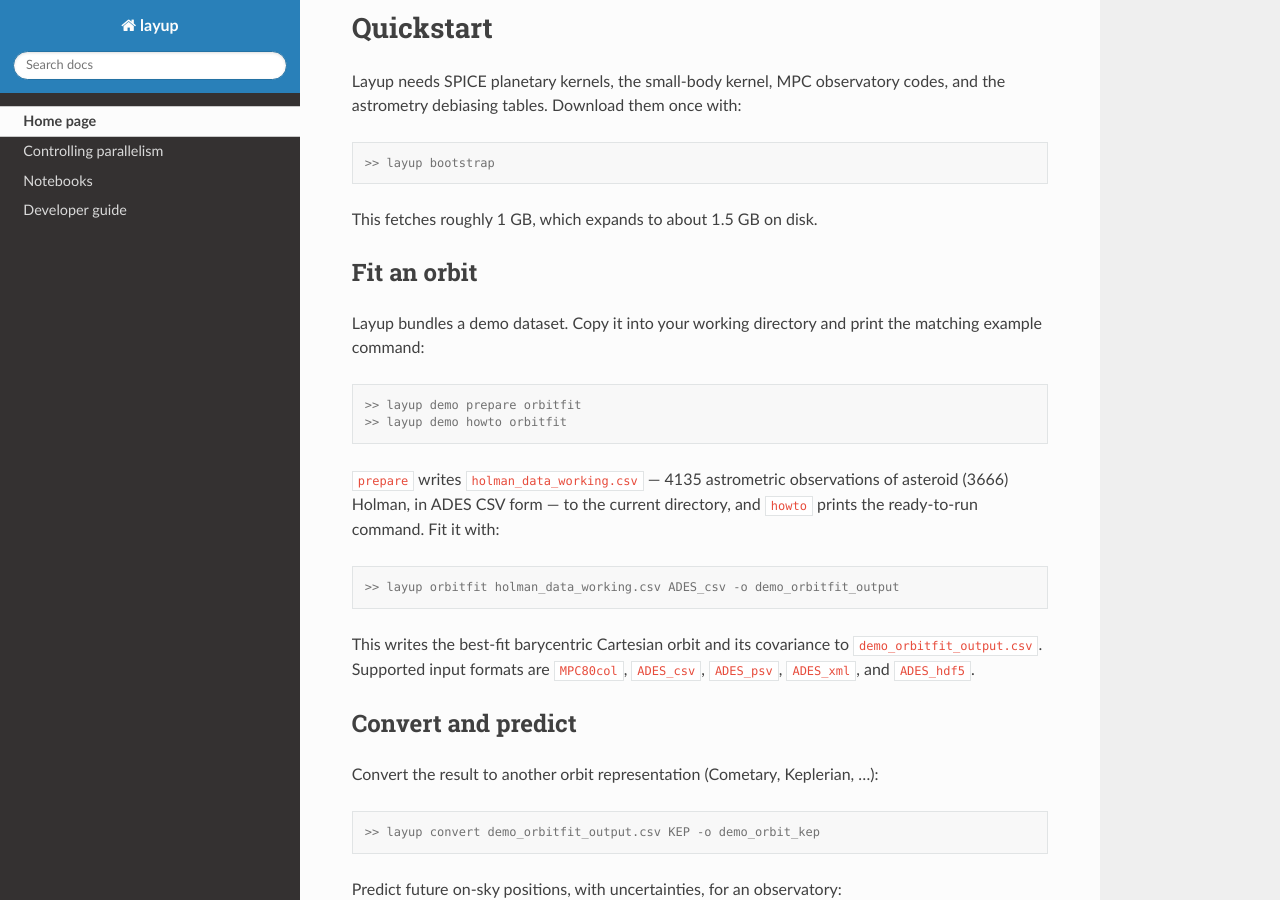
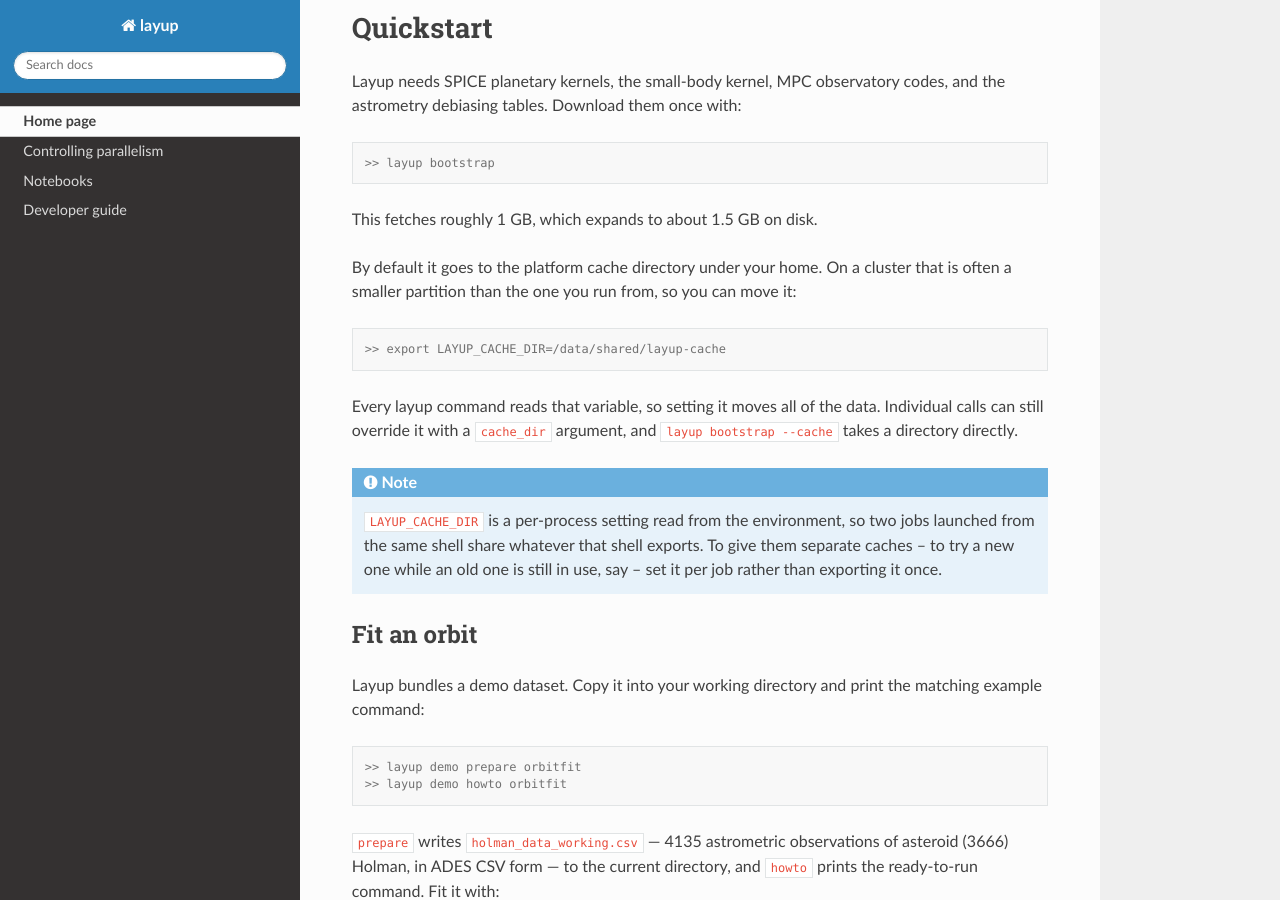
Before and after one commit to Smithsonian/layup, a Sphinx documentation site: the page built from docs/index.rst, in a window 1280 px wide and 900 px high, scrolled down 1677 px. Built offline with Sphinx 7.4.7 and the Read the Docs theme 3.1.0, drawn with Linux system fonts in a browser that asks for light colours; pages that are not in the unit, such as notebooks, are missing from menus.

Commit message:
Address review: shorter comment, and document the shared-shell case
Two points from @mschwamb's review.

**The module comment was too long and leaned on ticket numbers.** Her objection
was that references to issues will be confusing to read in a year or two, which
is fair -- they are shorthand for whoever is in the thread this week, not for
someone reading the source later. The docstring now says what the variable does
and what the precedence is, with no issue numbers and about half the words.

**She asked what happens if two jobs run in the same environment with different
caches.** Worth answering precisely rather than waving at it: the variable is
read on each call rather than captured at import, so a process can change it
mid-run, and two processes with different values are independent. But it is a
process setting inherited from the shell, so two jobs launched from the SAME
shell share whatever that shell exports -- which is exactly the case she
described. Set it per job rather than exporting it once.

That is now in the module docstring and, per her suggestion, in the
documentation: the bootstrap section of the landing page gains the export line,
notes that every command reads it, and carries a note about the shared-shell
case.

Also merges main, so this branch has the landing page that #478 added.

```diff
--- a/docs/index.rst
+++ b/docs/index.rst
@@ -91,6 +91,24 @@ codes, and the astrometry debiasing tables. Download them once with:
 
 This fetches roughly 1 GB, which expands to about 1.5 GB on disk.
 
+By default it goes to the platform cache directory under your home. On a cluster
+that is often a smaller partition than the one you run from, so you can move it:
+
+.. code-block:: console
+
+   >> export LAYUP_CACHE_DIR=/data/shared/layup-cache
+
+Every layup command reads that variable, so setting it moves all of the data.
+Individual calls can still override it with a ``cache_dir`` argument, and
+``layup bootstrap --cache`` takes a directory directly.
+
+.. note::
+
+   ``LAYUP_CACHE_DIR`` is a per-process setting read from the environment, so
+   two jobs launched from the same shell share whatever that shell exports. To
+   give them separate caches -- to try a new one while an old one is still in
+   use, say -- set it per job rather than exporting it once.
+
 Fit an orbit
 ^^^^^^^^^^^^
 
```
Also changed, not shown: 1 other file.
